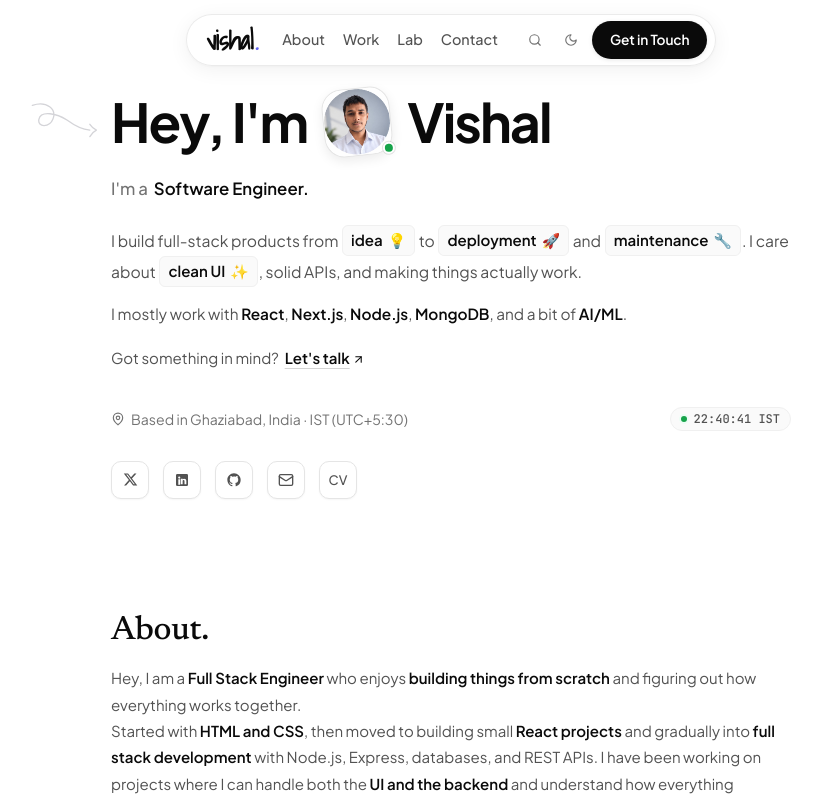
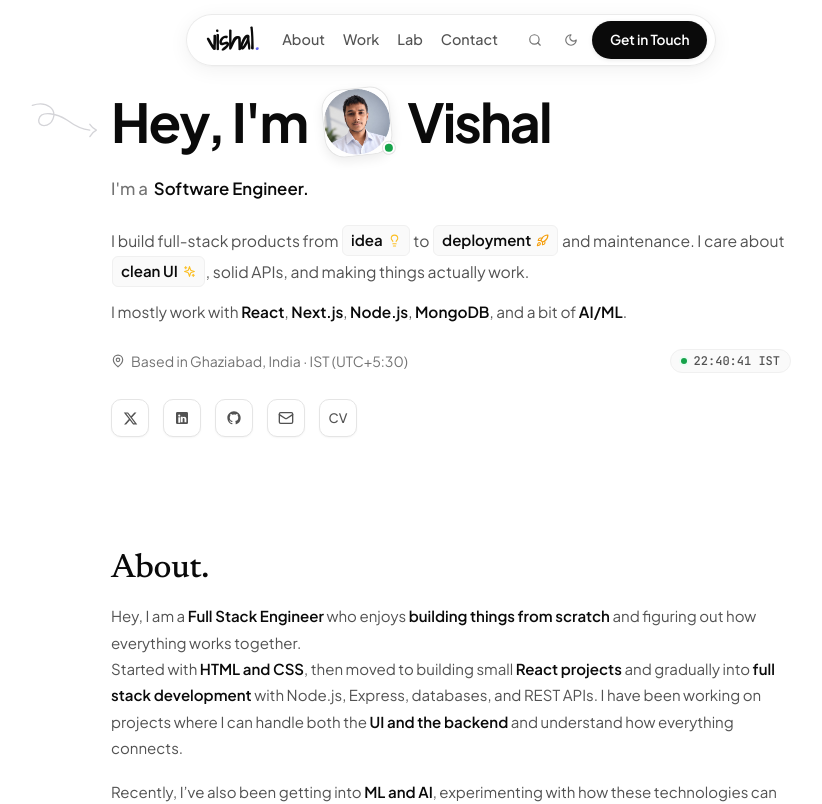
Before and after one commit to Vishal795-knightrider/Vishal_kxportfolio, a React (Vite) app: page / in a window 1280 px wide. Shown: the top 804 px of the page, without its empty margins (189-1011 px from the left). Built offline with nearby package versions, Linux system fonts and the light colour scheme; no server answers.

Commit message:
redesign hero

```diff
--- a/src/components/Hero.tsx
+++ b/src/components/Hero.tsx
@@ -1,6 +1,6 @@
 import React, { useState, useEffect } from 'react';
 import { motion, AnimatePresence } from 'framer-motion';
-import { MapPin, Mail, ArrowUpRight, Lightbulb, Rocket, Wrench, Sparkles } from 'lucide-react';
+import { MapPin, Mail, Lightbulb, Rocket, Sparkles } from 'lucide-react';
 import vishalAvatar from '../assets/images/vishal-profile.jpg';
 
 // Minimal custom X (Twitter) icon
@@ -126,22 +126,17 @@ export const Hero: React.FC = () => {
             I build full-stack products from{' '}
             <span className="hero-highlight-pill group">
               <span className="highlight-text">idea</span>
-              <span className="highlight-emoji">💡</span>
+              <Lightbulb size={13} className="highlight-icon text-amber-400" />
             </span>{' '}
             to{' '}
             <span className="hero-highlight-pill group">
               <span className="highlight-text">deployment</span>
-              <span className="highlight-emoji">🚀</span>
+              <Rocket size={13} className="highlight-icon text-amber-500" />
             </span>{' '}
-            and{' '}
-            <span className="hero-highlight-pill group">
-              <span className="highlight-text">maintenance</span>
-              <span className="highlight-emoji">🔧</span>
-            </span>
-            . I care about{' '}
+            and maintenance. I care about{' '}
             <span className="hero-highlight-pill group">
               <span className="highlight-text">clean UI</span>
-              <span className="highlight-emoji">✨</span>
+              <Sparkles size={13} className="highlight-icon text-amber-400" />
             </span>
             , solid APIs, and making things actually work.
           </p>
@@ -153,14 +148,6 @@ export const Hero: React.FC = () => {
             <strong className="tech-strong">MongoDB</strong>, and a bit of{' '}
             <strong className="tech-strong">AI/ML</strong>.
           </p>
-
-          <div className="hero-hire-row">
-            <span>Got something in mind? </span>
-            <a href="#contact" className="hero-lets-talk-link">
-              Let's talk
-              <ArrowUpRight size={13} className="inline-block ml-0.5" />
-            </a>
-          </div>
         </div>
 
         {/* Location & Live Clock Bar */}
--- a/src/index.css
+++ b/src/index.css
@@ -822,12 +822,12 @@ body.dark .hero-doodle-arrow {
 .hero-bio-flow {
   display: flex;
   flex-direction: column;
-  gap: 14px;
+  gap: 12px;
   max-width: 680px;
   font-size: 0.98rem;
   line-height: 1.72;
   color: var(--text-secondary);
-  margin-bottom: 28px;
+  margin-bottom: 22px;
 }
 
 .hero-bio-lead {
@@ -872,19 +872,15 @@ body.dark .hero-highlight-pill:hover {
   font-size: 0.94rem;
 }
 
-.highlight-emoji {
-  display: inline-flex;
-  align-items: center;
-  font-size: 0.92rem;
-  line-height: 1;
-}
-
-.highlight-heart {
-  font-family: -apple-system, BlinkMacSystemFont, "Segoe UI", Roboto, sans-serif;
-  font-size: 0.9rem;
-  font-weight: 400;
-  color: var(--text-primary);
-  opacity: 0.85;
+.highlight-icon {
+  display: inline-block;
+  vertical-align: middle;
+  flex-shrink: 0;
+  transition: transform 0.2s cubic-bezier(0.16, 1, 0.3, 1);
+}
+
+.hero-highlight-pill:hover .highlight-icon {
+  transform: scale(1.18) rotate(6deg);
 }
 
 .hero-bio-tech {
@@ -925,14 +921,14 @@ body.dark .hero-highlight-pill:hover {
   color: var(--text-dim);
 }
 
-/* Location & Visitor Sticker Block */
+/* Location Block */
 .hero-meta-location-block {
   position: relative;
   display: flex;
   flex-direction: column;
   gap: 8px;
-  margin-bottom: 26px;
-  padding-top: 8px;
+  margin-bottom: 22px;
+  padding-top: 2px;
 }
 
 /* Handwritten Visitor Count Sticker (Matching Image 1) */
```
